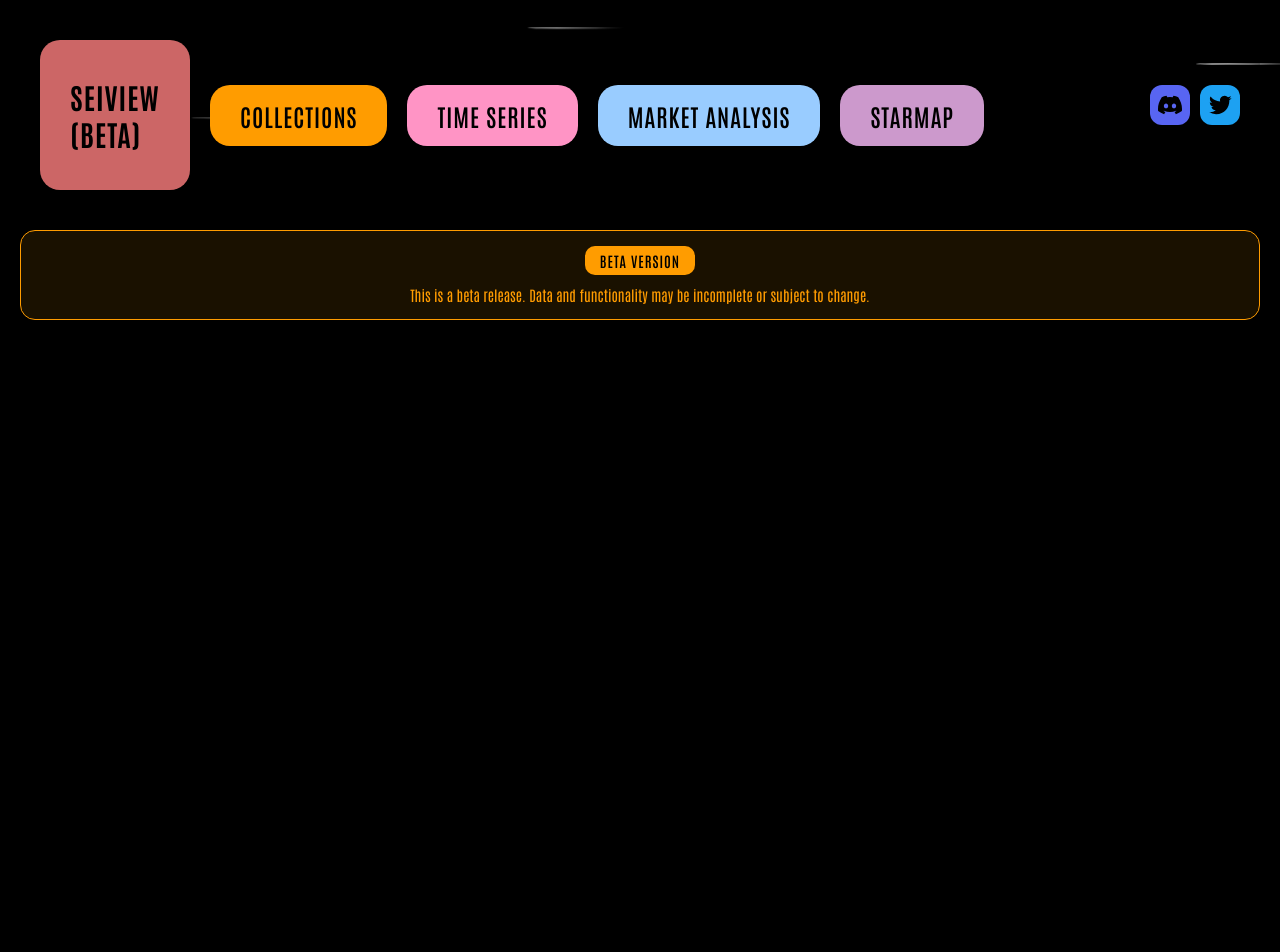
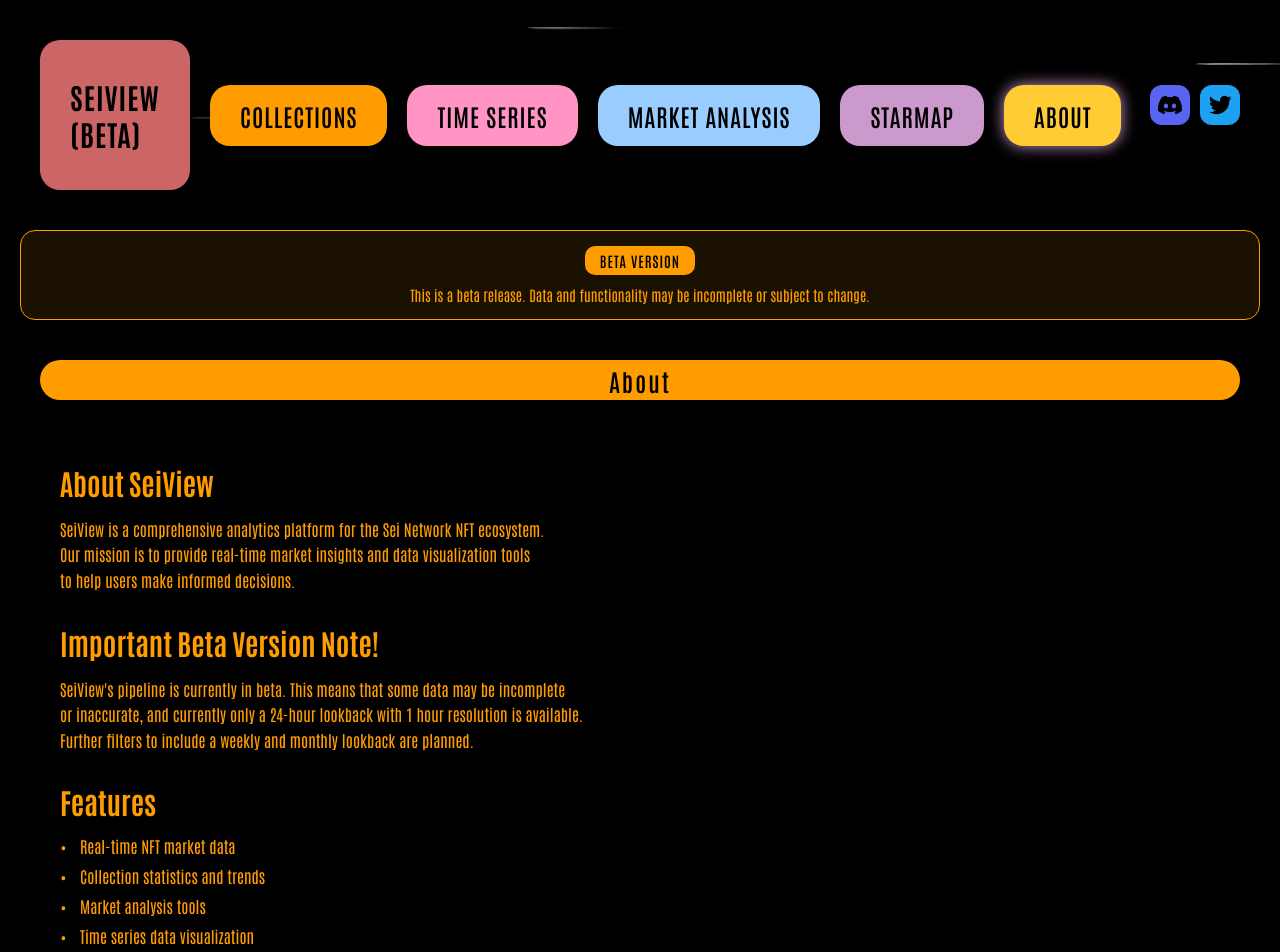
Before and after one commit to TrekTools/seiview, a Vue app: page /about in a window 1280 px wide. Shown: the top 952 px of the page. Before the commit the page ends 840 px from the top, so only its background shows below. Built offline with nearby package versions, Linux system fonts and the light colour scheme.

Commit message:
Beta Push

```diff
--- a/src/App.vue
+++ b/src/App.vue
@@ -18,7 +18,7 @@
         <router-link to="/time-series" class="nav-link time-series">Time Series</router-link>
         <router-link to="/market-analysis" class="nav-link market-analysis">Market Analysis</router-link>
         <router-link to="/starmap" class="nav-link starmap">Starmap</router-link>
-
+        <router-link to="/about" class="nav-link about">About</router-link>
         <div class="social-links">
           <a href="https://discord.gg/K9vUgVxm3W" target="_blank" class="social-link discord">
             <svg class="social-icon" viewBox="0 0 24 24">
@@ -135,6 +135,11 @@ body {
   color: black;
 }
 
+.about {
+  background-color: #ffcc33;
+  color: black;
+}
+
 .nav-link:hover {
   transform: scale(1.05);
   filter: brightness(1.1);
@@ -153,6 +158,10 @@ body {
 }
 
 .router-link-active.starmap {
+  box-shadow: 0 0 15px var(--lcars-purple);
+}
+
+.router-link-active.about {
   box-shadow: 0 0 15px var(--lcars-purple);
 }
 
--- a/src/router/index.js
+++ b/src/router/index.js
@@ -4,6 +4,7 @@ import CollectionStats from '../views/CollectionStats.vue'
 import TimeSeriesAnalysis from '../views/TimeSeriesAnalysis.vue'
 import MarketAnalysis from '../views/MarketAnalysis.vue'
 import TrekStarmap from '@/views/TrekStarmap.vue'
+import AboutPage from '@/views/AboutPage.vue'
 
 const routes = [
   {
@@ -31,6 +32,11 @@ const routes = [
     path: '/starmap',
     name: 'TrekStarmap',
     component: TrekStarmap
+  },
+  {
+    path: '/about',
+    name: 'About',
+    component: AboutPage
   }
 ]
 
--- /dev/null
+++ b/src/views/AboutPage.vue
@@ -0,0 +1,127 @@
+<template>
+  <div class="about-container">
+    <div class="lcars-header-bar">
+      <div class="title">About</div>
+    </div>
+    <div class="content">
+      <div class="about-section">
+        <h2>About SeiView</h2>
+        <p>
+          SeiView is a comprehensive analytics platform for the Sei Network NFT ecosystem.<br>
+          Our mission is to provide real-time market insights and data visualization tools <br>
+          to help users make informed decisions.
+        </p>
+      </div>
+
+
+      <div class="about-section">
+        <h2>Important Beta Version Note!</h2>
+        <p>
+          SeiView's pipeline is currently in beta. This means that some data may be incomplete<br>
+          or inaccurate, and currently only a 24-hour lookback with 1 hour resolution is available.<br>
+          Further filters to include a weekly and monthly lookback are planned.
+        </p>
+      </div>
+
+      <div class="about-section">
+        <h2>Features</h2>
+        <ul>
+          <li>Real-time NFT market data</li>
+          <li>Collection statistics and trends</li>
+          <li>Market analysis tools</li>
+          <li>Time series data visualization</li>
+        </ul>
+      </div>
+
+      <div class="about-section">
+        <h2>Contact</h2>
+        <p>
+          For support or inquiries, reach out to us on:
+          <a href="https://twitter.com/ark7dev" target="_blank">Twitter</a>
+        </p>
+      </div>
+    </div>
+  </div>
+</template>
+
+<script>
+export default {
+  name: 'AboutPage'
+}
+</script>
+
+<style scoped>
+.about-container {
+  padding: 20px;
+  max-width: 1200px;
+  margin: 0 auto;
+}
+
+.lcars-header-bar {
+  background-color: var(--lcars-orange);
+  height: 40px;
+  border-radius: 20px;
+  margin-bottom: 20px;
+  display: flex;
+  justify-content: center;
+  align-items: center;
+}
+
+.title {
+  color: black;
+  font-size: 1.5em;
+  font-weight: 600;
+  letter-spacing: 2px;
+}
+
+.content {
+  background-color: var(--lcars-background);
+  padding: 20px;
+  border-radius: 10px;
+}
+
+.about-section {
+  margin-bottom: 30px;
+}
+
+h2 {
+  color: var(--lcars-orange);
+  margin-bottom: 15px;
+  font-size: 1.8em;
+}
+
+p {
+  color: var(--lcars-text);
+  line-height: 1.6;
+  margin-bottom: 15px;
+}
+
+ul {
+  list-style-type: none;
+  padding: 0;
+}
+
+li {
+  color: var(--lcars-text);
+  margin-bottom: 10px;
+  padding-left: 20px;
+  position: relative;
+}
+
+li::before {
+  content: "•";
+  color: var(--lcars-orange);
+  position: absolute;
+  left: 0;
+}
+
+a {
+  color: var(--lcars-blue);
+  text-decoration: none;
+  transition: color 0.3s ease;
+}
+
+a:hover {
+  color: var(--lcars-orange);
+}
+</style>
--- a/src/views/CollectionStats.vue
+++ b/src/views/CollectionStats.vue
@@ -1,6 +1,5 @@
 <template>
   <div class="collection-stats">
-    <BetaDisclaimer />
     <div class="lcars-header-bar">
       <div class="title">{{ collectionName }}</div>
     </div>
@@ -22,13 +21,9 @@
 
 <script>
 import axios from 'axios'
-import BetaDisclaimer from '@/components/BetaDisclaimer.vue'
 
 export default {
   name: 'CollectionStats',
-  components: {
-    BetaDisclaimer
-  },
   props: {
     slug: {
       type: String,
--- a/src/views/MarketAnalysis.vue
+++ b/src/views/MarketAnalysis.vue
@@ -1,7 +1,5 @@
 <template>
   <div class="market-analysis">
-    <BetaDisclaimer />
-    <h1>Market Analysis</h1>
     <div class="lcars-header-bar">
       <div class="title">VOLUME VIEW (24 Hours)</div>
     </div>
@@ -35,12 +33,12 @@
 <script>
 import axios from 'axios'
 import Plotly from 'plotly.js-dist'
-import BetaDisclaimer from '@/components/BetaDisclaimer.vue'
 
 export default {
   name: 'MarketAnalysis',
   components: {
-    BetaDisclaimer
+    // Remove this line if it exists:
+    // BetaDisclaimer
   },
   data() {
     return {
--- a/src/views/TimeSeriesAnalysis.vue
+++ b/src/views/TimeSeriesAnalysis.vue
@@ -1,6 +1,5 @@
 <template>
   <div class="time-series">
-    <BetaDisclaimer />
     <div class="lcars-header-bar">
       <div class="title">TIME SERIES ANALYSIS (24 Hours)</div>
     </div>
@@ -51,7 +50,6 @@ import {
   Tooltip,
   Legend
 } from 'chart.js'
-import BetaDisclaimer from '@/components/BetaDisclaimer.vue'
 
 ChartJS.register(
   CategoryScale,
@@ -66,8 +64,7 @@ ChartJS.register(
 export default {
   name: 'TimeSeriesAnalysis',
   components: {
-    Line,
-    BetaDisclaimer
+    Line
   },
   data() {
     return {
--- a/src/views/TrekStarmap.vue
+++ b/src/views/TrekStarmap.vue
@@ -1,6 +1,5 @@
 <template>
   <div class="starmap">
-    <BetaDisclaimer />
     <div class="lcars-header-bar">
       <div class="title">TREK STARMAP 2024/25</div>
     </div>
@@ -26,12 +25,13 @@
 
 <script>
 import Plotly from 'plotly.js-dist'
-import BetaDisclaimer from '@/components/BetaDisclaimer.vue'
 
 export default {
   name: 'TrekStarmap',
   components: {
-    BetaDisclaimer
+    // Remove this line if it exists:
+    // BetaDisclaimer,
+    // Keep other components...
   },
   data() {
     return {
```
Also changed, not shown: 1 other file (tests, documents, lock files or other folders).
